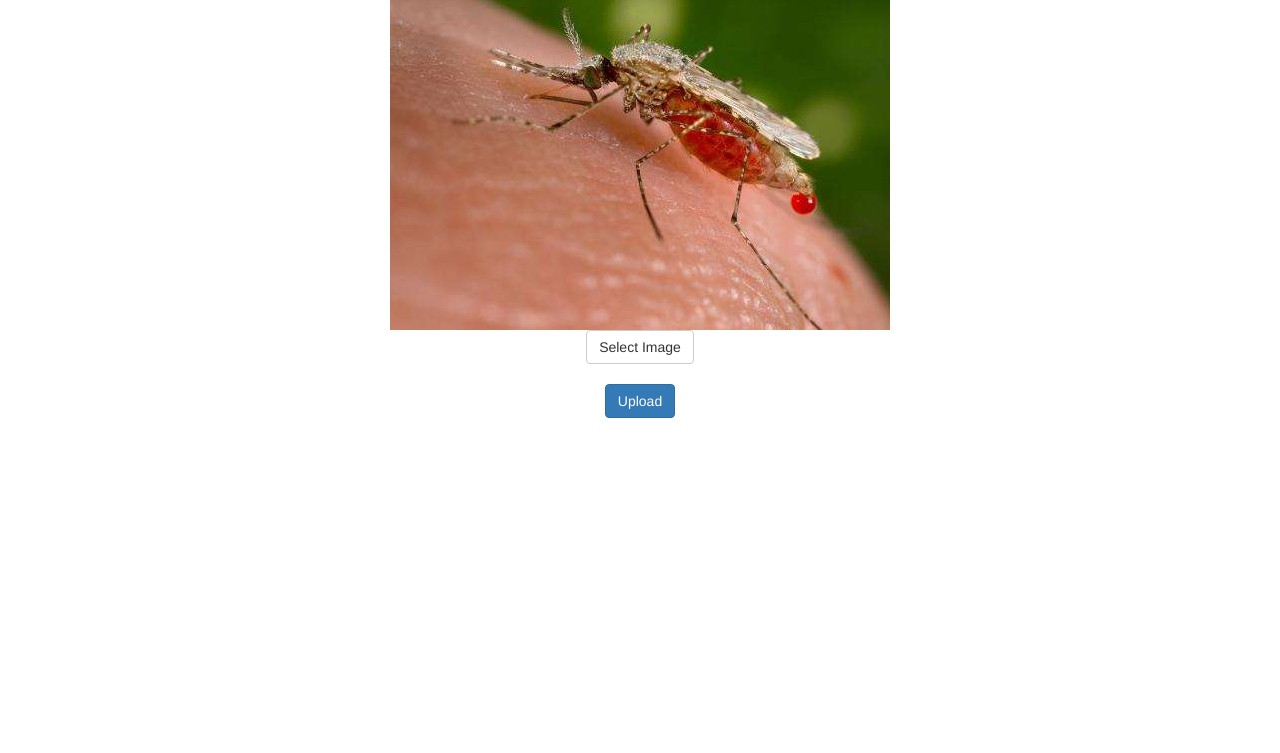
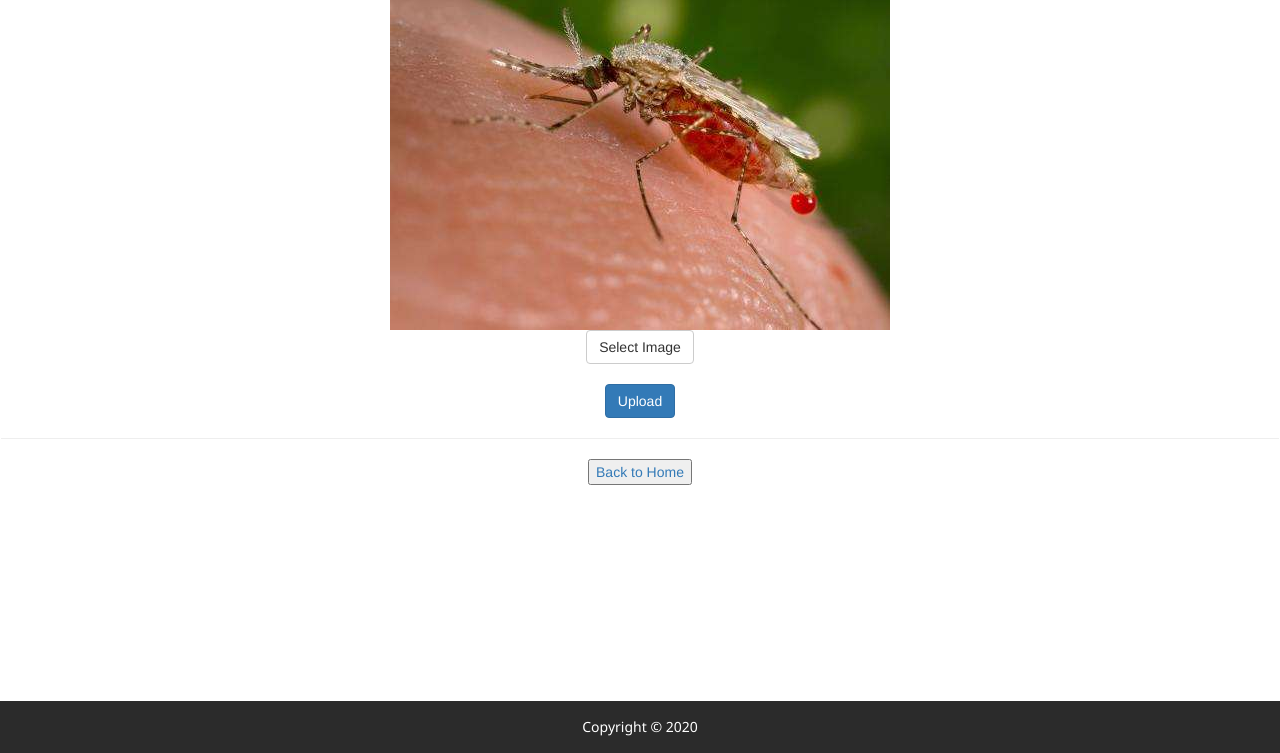
Before and after one commit to shobhitsrivastava-ds/ML-MT-WebApp, a Flask app: page /upload in a window 1280 px wide. Shown: the part 68-821 px from the top of the page. Before the commit the page ends 486 px from the top, so only its background shows below. Run offline with Flask 2, Linux system fonts and the light colour scheme; parts of the project's set-up code (start-up, migrations or seed data) failed here and were passed over; some libraries are stand-ins or nearby versions.

Commit message:
Update index.html

```diff
--- a/template/index.html
+++ b/template/index.html
@@ -17,6 +17,17 @@
 </script>
 
 <style>
+  #main-footer
+    {
+      color: #FFFFFF;
+      font-family: "Segoe UI";
+      background: #2B2B2B;
+      text-align: center;
+      margin-top: 215px;
+      padding: 16px;
+      bottom: 8px;
+    }
+
     .img_holder img{
         max-width: 100%; max-height: 100%;
     }
@@ -57,11 +68,14 @@
         Select Image <input type="file" name="image">
     </span><br><br>
         <input type="submit" value="Upload" class="btn btn-primary">
-  </form>
+  </form><hr><div style="text-align:center">
+  <a href="/"><input type="submit" value="Back to Home"></a></div>
     <div style="text-align: center">
         <img id="loading_image" style="display: none" src="{{ url_for('static', filename='loading.gif')}}">
     </div>
 </header>
-
+<footer id="main-footer">
+      Copyright &copy; 2020
+    </footer>
 </body>
 </html>
```
